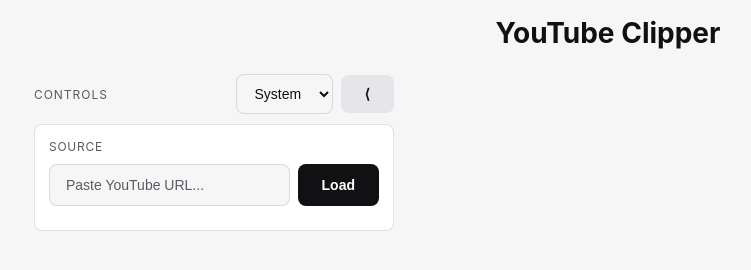
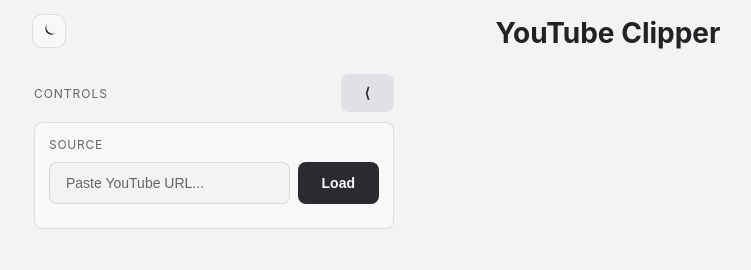
Before and after one commit to kylenessen/yt-downloader, a website built with Vite: page yt-clipper/frontend/index.html in a window 1280 px wide. Shown: the whole page, without its empty margins (32-783 px from the left). Built offline with nearby package versions, Linux system fonts and the light colour scheme.

Commit message:
Refine theme toggle and soften palettes

```diff
--- a/yt-clipper/frontend/src/main.js
+++ b/yt-clipper/frontend/src/main.js
@@ -15,6 +15,7 @@
 // Initialize the app
 document.querySelector('#app').innerHTML = `
     <h1>YouTube Clipper</h1>
+    <button class="icon-btn theme-toggle" id="themeToggle" title="Toggle theme" aria-label="Toggle theme"></button>
 
     <!-- FFmpeg Install Banner -->
     <div class="ffmpeg-banner" id="ffmpegBanner">
@@ -31,14 +32,7 @@
     <!-- Landing -->
     <div class="landing" id="landing">
         <div class="landing-card">
-            <div class="landing-top">
-                <div class="landing-title">Paste a YouTube link</div>
-                <select id="themeSelectHero" class="select theme-select" title="Theme">
-                    <option value="system" selected>System</option>
-                    <option value="light">Light</option>
-                    <option value="dark">Dark</option>
-                </select>
-            </div>
+            <div class="landing-title">Paste a YouTube link</div>
             <div class="url-section landing-url">
                 <input type="text" class="url-input" id="urlInputHero" placeholder="https://www.youtube.com/watch?v=..." />
                 <button class="btn" id="loadBtnHero">Load</button>
@@ -51,14 +45,7 @@
         <div class="sidebar" id="sidebar">
             <div class="sidebar-header">
                 <div class="sidebar-title">Controls</div>
-                <div class="sidebar-actions">
-                    <select id="themeSelect" class="select theme-select" title="Theme">
-                        <option value="system" selected>System</option>
-                        <option value="light">Light</option>
-                        <option value="dark">Dark</option>
-                    </select>
-                    <button class="btn btn-secondary sidebar-toggle" id="sidebarToggle" title="Collapse sidebar">⟨</button>
-                </div>
+                <button class="btn btn-secondary sidebar-toggle" id="sidebarToggle" title="Collapse sidebar">⟨</button>
             </div>
 
             <div class="card">
@@ -164,7 +151,7 @@
 const landing = document.getElementById('landing');
 const urlInputHero = document.getElementById('urlInputHero');
 const loadBtnHero = document.getElementById('loadBtnHero');
-const themeSelectHero = document.getElementById('themeSelectHero');
+const themeToggle = document.getElementById('themeToggle');
 
 const urlInput = document.getElementById('urlInput');
 const loadBtn = document.getElementById('loadBtn');
@@ -180,7 +167,6 @@
 
 const layoutRoot = document.getElementById('layoutRoot');
 const sidebarToggle = document.getElementById('sidebarToggle');
-const themeSelect = document.getElementById('themeSelect');
 const thumbRow = document.getElementById('thumbRow');
 const thumbnailImg = document.getElementById('thumbnailImg');
 
@@ -214,6 +200,28 @@
 
 const statusMessage = document.getElementById('statusMessage');
 
+function getEffectiveTheme() {
+    if (document.documentElement.dataset.theme === 'dark') return 'dark';
+    if (document.documentElement.dataset.theme === 'light') return 'light';
+    try {
+        return window.matchMedia('(prefers-color-scheme: dark)').matches ? 'dark' : 'light';
+    } catch (e) {
+        return 'light';
+    }
+}
+
+function renderThemeToggle() {
+    const effective = getEffectiveTheme();
+    // Show the *action* icon: if currently dark, show sun (go light); else show moon (go dark).
+    const next = effective === 'dark' ? 'light' : 'dark';
+    const icon =
+        next === 'dark'
+            ? `<svg viewBox="0 0 24 24" aria-hidden="true"><path d="M21 14.5A8.5 8.5 0 0 1 9.5 3a7 7 0 1 0 11.5 11.5Z" fill="currentColor"/></svg>`
+            : `<svg viewBox="0 0 24 24" aria-hidden="true"><path d="M12 18a6 6 0 1 0 0-12 6 6 0 0 0 0 12Zm0-16h0m0 20h0M4.22 4.22h0m15.56 15.56h0M2 12h0m20 0h0M4.22 19.78h0m15.56-15.56h0" stroke="currentColor" stroke-width="2" fill="none" stroke-linecap="round"/></svg>`;
+    themeToggle.innerHTML = icon;
+    themeToggle.setAttribute('data-next', next);
+}
+
 function applyTheme(preference) {
     themePreference = preference;
     if (preference === 'system') {
@@ -230,11 +238,8 @@
     } catch (e) {
         // No-op in browser without Wails runtime
     }
-}
 
-function syncThemeSelects() {
-    themeSelect.value = themePreference;
-    themeSelectHero.value = themePreference;
+    renderThemeToggle();
 }
 
 // Sidebar collapse
@@ -255,19 +260,22 @@
     setSidebarCollapsed(!layoutRoot.classList.contains('sidebar-collapsed'));
 });
 
+// Default to open, unless the user explicitly collapsed it.
 setSidebarCollapsed(localStorage.getItem('sidebarCollapsed') === '1');
 
-themePreference = localStorage.getItem('themePreference') || 'system';
+const storedTheme = localStorage.getItem('themePreference');
+themePreference = storedTheme === 'light' || storedTheme === 'dark' ? storedTheme : 'system';
 applyTheme(themePreference);
-syncThemeSelects();
+renderThemeToggle();
 
-themeSelect.addEventListener('change', () => {
-    applyTheme(themeSelect.value);
-    syncThemeSelects();
-});
-themeSelectHero.addEventListener('change', () => {
-    applyTheme(themeSelectHero.value);
-    syncThemeSelects();
+themeToggle.addEventListener('click', () => {
+    const effective = getEffectiveTheme();
+    if (themePreference === 'system') {
+        // First interaction overrides system to the opposite (so the click is always meaningful).
+        applyTheme(effective === 'dark' ? 'light' : 'dark');
+        return;
+    }
+    applyTheme(themePreference === 'dark' ? 'light' : 'dark');
 });
 
 // Keep native window theme in sync when following system
@@ -275,7 +283,6 @@
     window.matchMedia('(prefers-color-scheme: dark)').addEventListener('change', () => {
         if (themePreference === 'system') {
             applyTheme('system');
-            syncThemeSelects();
         }
     });
 } catch (e) {
@@ -433,6 +440,7 @@
 
         // Show sections
         showLayout();
+        setSidebarCollapsed(false);
         videoSection.classList.add('visible');
         exportSection.classList.add('visible');
         qualitySelect.value = exportQuality;
--- a/yt-clipper/frontend/src/style.css
+++ b/yt-clipper/frontend/src/style.css
@@ -6,23 +6,23 @@
 
 :root {
     /* System-default (light) */
-    --bg-primary: #f6f6f7;
-    --bg-secondary: #ffffff;
-    --bg-tertiary: #efeff2;
-    --text-primary: #111113;
-    --text-secondary: #5a5a63;
-    --border: rgba(17, 17, 19, 0.12);
+    --bg-primary: #f3f3f4;
+    --bg-secondary: #f8f8f9;
+    --bg-tertiary: #ececee;
+    --text-primary: #222226;
+    --text-secondary: rgba(34, 34, 38, 0.68);
+    --border: rgba(34, 34, 38, 0.12);
 
-    --accent: #111113;
-    --accent-hover: #000000;
+    --accent: #2a2a30;
+    --accent-hover: #1f1f24;
 
-    --btn-primary-bg: #111113;
-    --btn-primary-fg: #ffffff;
-    --btn-primary-hover-bg: #000000;
+    --btn-primary-bg: #2a2a30;
+    --btn-primary-fg: #f8f8f9;
+    --btn-primary-hover-bg: #1f1f24;
 
-    --btn-secondary-bg: #e5e5ea;
-    --btn-secondary-fg: #111113;
-    --btn-secondary-hover-bg: #d8d8df;
+    --btn-secondary-bg: #e2e2e6;
+    --btn-secondary-fg: #2a2a30;
+    --btn-secondary-hover-bg: #d7d7dc;
 
     --success: #4ade80;
     --warning: #fbbf24;
@@ -32,64 +32,64 @@
 
 @media (prefers-color-scheme: dark) {
     :root {
-        --bg-primary: #0c0c0f;
-        --bg-secondary: #121217;
-        --bg-tertiary: #181821;
-        --text-primary: #f5f5f7;
-        --text-secondary: rgba(245, 245, 247, 0.68);
-        --border: rgba(245, 245, 247, 0.12);
+        --bg-primary: #121216;
+        --bg-secondary: #17171d;
+        --bg-tertiary: #1d1d25;
+        --text-primary: #e8e8ec;
+        --text-secondary: rgba(232, 232, 236, 0.68);
+        --border: rgba(232, 232, 236, 0.12);
 
-        --accent: #f5f5f7;
-        --accent-hover: #ffffff;
+        --accent: #e8e8ec;
+        --accent-hover: #f2f2f6;
 
-        --btn-primary-bg: #f5f5f7;
-        --btn-primary-fg: #0c0c0f;
-        --btn-primary-hover-bg: #ffffff;
+        --btn-primary-bg: #e0e0e6;
+        --btn-primary-fg: #141418;
+        --btn-primary-hover-bg: #f2f2f6;
 
-        --btn-secondary-bg: #1c1c25;
-        --btn-secondary-fg: #f5f5f7;
-        --btn-secondary-hover-bg: #232330;
+        --btn-secondary-bg: #22222b;
+        --btn-secondary-fg: #e8e8ec;
+        --btn-secondary-hover-bg: #2b2b36;
     }
 }
 
 :root[data-theme="light"] {
-    --bg-primary: #f6f6f7;
-    --bg-secondary: #ffffff;
-    --bg-tertiary: #efeff2;
-    --text-primary: #111113;
-    --text-secondary: #5a5a63;
-    --border: rgba(17, 17, 19, 0.12);
+    --bg-primary: #f3f3f4;
+    --bg-secondary: #f8f8f9;
+    --bg-tertiary: #ececee;
+    --text-primary: #222226;
+    --text-secondary: rgba(34, 34, 38, 0.68);
+    --border: rgba(34, 34, 38, 0.12);
 
-    --accent: #111113;
-    --accent-hover: #000000;
+    --accent: #2a2a30;
+    --accent-hover: #1f1f24;
 
-    --btn-primary-bg: #111113;
-    --btn-primary-fg: #ffffff;
-    --btn-primary-hover-bg: #000000;
+    --btn-primary-bg: #2a2a30;
+    --btn-primary-fg: #f8f8f9;
+    --btn-primary-hover-bg: #1f1f24;
 
-    --btn-secondary-bg: #e5e5ea;
-    --btn-secondary-fg: #111113;
-    --btn-secondary-hover-bg: #d8d8df;
+    --btn-secondary-bg: #e2e2e6;
+    --btn-secondary-fg: #2a2a30;
+    --btn-secondary-hover-bg: #d7d7dc;
 }
 
 :root[data-theme="dark"] {
-    --bg-primary: #0c0c0f;
-    --bg-secondary: #121217;
-    --bg-tertiary: #181821;
-    --text-primary: #f5f5f7;
-    --text-secondary: rgba(245, 245, 247, 0.68);
-    --border: rgba(245, 245, 247, 0.12);
+    --bg-primary: #121216;
+    --bg-secondary: #17171d;
+    --bg-tertiary: #1d1d25;
+    --text-primary: #e8e8ec;
+    --text-secondary: rgba(232, 232, 236, 0.68);
+    --border: rgba(232, 232, 236, 0.12);
 
-    --accent: #f5f5f7;
-    --accent-hover: #ffffff;
+    --accent: #e8e8ec;
+    --accent-hover: #f2f2f6;
 
-    --btn-primary-bg: #f5f5f7;
-    --btn-primary-fg: #0c0c0f;
-    --btn-primary-hover-bg: #ffffff;
+    --btn-primary-bg: #e0e0e6;
+    --btn-primary-fg: #141418;
+    --btn-primary-hover-bg: #f2f2f6;
 
-    --btn-secondary-bg: #1c1c25;
-    --btn-secondary-fg: #f5f5f7;
-    --btn-secondary-hover-bg: #232330;
+    --btn-secondary-bg: #22222b;
+    --btn-secondary-fg: #e8e8ec;
+    --btn-secondary-hover-bg: #2b2b36;
 }
 
 body {
@@ -108,6 +108,7 @@
     max-width: 1180px;
     margin: 0 auto;
     padding: 16px;
+    position: relative;
 }
 
 h1 {
@@ -115,6 +116,39 @@
     margin-bottom: 24px;
     font-size: 28px;
     color: var(--text-primary);
+}
+
+.icon-btn {
+    border: 1px solid var(--border);
+    background: var(--bg-secondary);
+    color: var(--text-primary);
+    border-radius: 10px;
+    width: 34px;
+    height: 34px;
+    display: inline-flex;
+    align-items: center;
+    justify-content: center;
+    cursor: pointer;
+    transition: background 0.2s, transform 0.1s;
+}
+
+.icon-btn:hover {
+    background: var(--bg-tertiary);
+}
+
+.icon-btn:active {
+    transform: scale(0.98);
+}
+
+.icon-btn svg {
+    width: 18px;
+    height: 18px;
+}
+
+.theme-toggle {
+    position: absolute;
+    top: 14px;
+    left: 14px;
 }
 
 .container {
@@ -159,30 +193,6 @@
     font-size: 16px;
     font-weight: 600;
     margin-bottom: 12px;
-}
-
-.landing-top {
-    display: flex;
-    align-items: center;
-    justify-content: space-between;
-    gap: 12px;
-    margin-bottom: 12px;
-}
-
-.landing-top .landing-title {
-    margin-bottom: 0;
-}
-
-.sidebar-actions {
-    display: flex;
-    gap: 8px;
-    align-items: center;
-}
-
-.theme-select {
-    padding: 8px 10px;
-    font-size: 12px;
-    width: 96px;
 }
 
 .landing-url {
@@ -246,7 +256,6 @@
 
 .layout.sidebar-collapsed .sidebar-title,
 .layout.sidebar-collapsed .card-title,
-.layout.sidebar-collapsed .theme-select,
 .layout.sidebar-collapsed label,
 .layout.sidebar-collapsed .url-input,
 .layout.sidebar-collapsed .directory-select,
```
